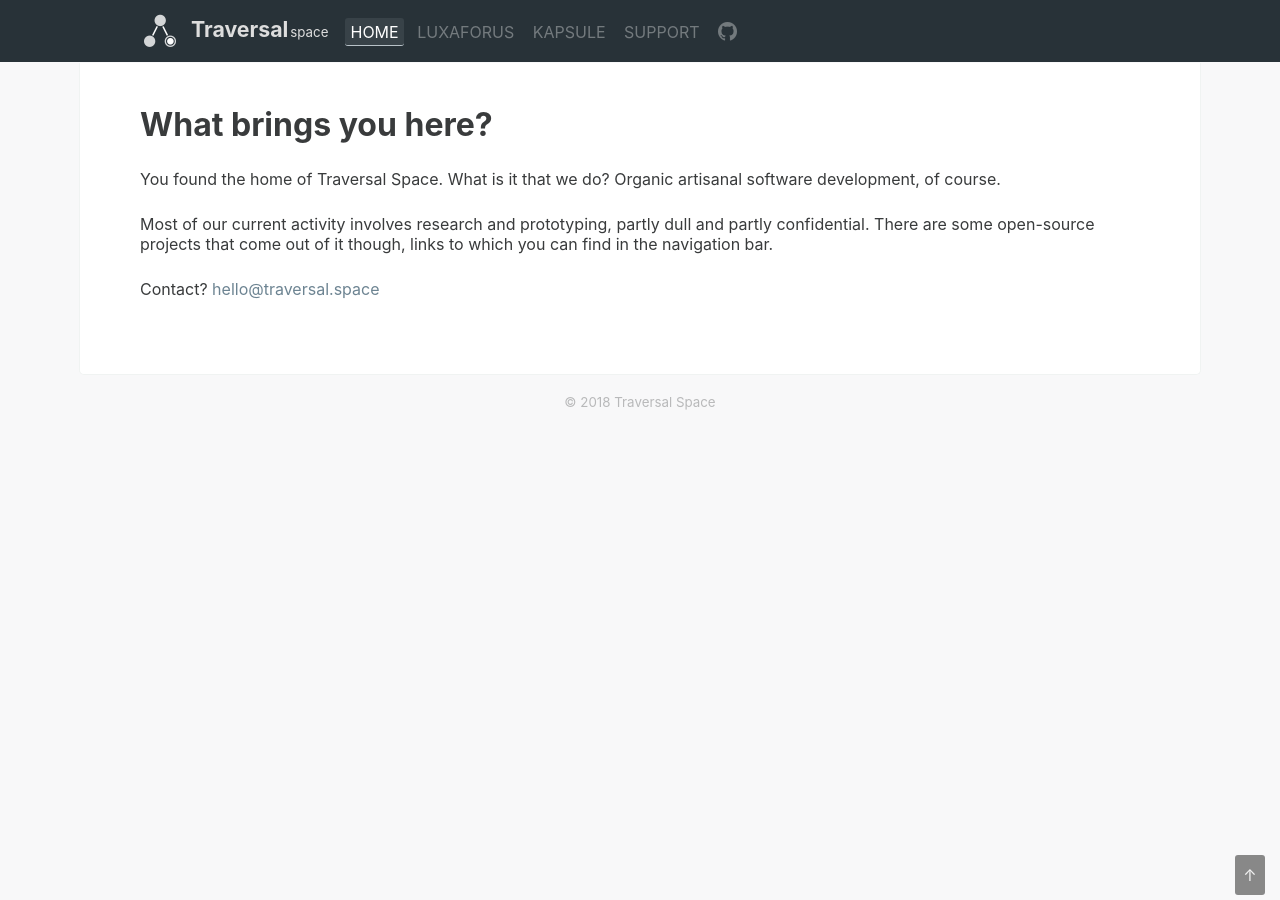
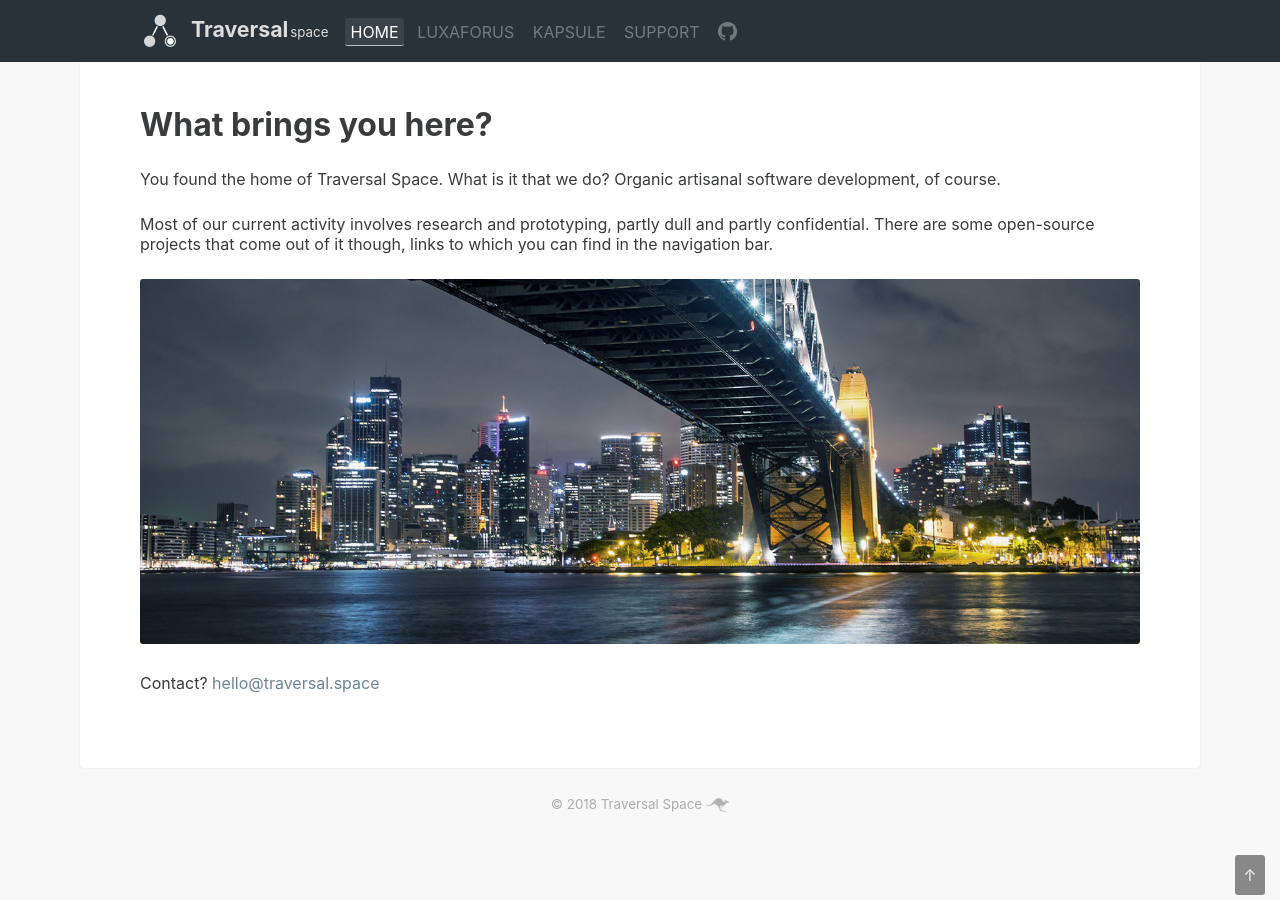
Before and after one commit to Legosteen11/traversals.github.io, a Jekyll site: the page built from index.md, in a window 1280 px wide. Built offline with Jekyll 4.4.1, drawn with Linux system fonts in a browser that asks for light colours; nearby versions of some CDN libraries; some web fonts are replaced.

Commit message:
Australian hero and footer

```diff
--- a/_includes/footer.html
+++ b/_includes/footer.html
@@ -1,3 +1,3 @@
 <div id="footer" class="fixed-width">
-    &copy; {{ site.time | date: '%Y' }} <a href="/">{{ site.title }}</a>
+    &copy; {{ site.time | date: '%Y' }} {{ site.title }}</a> <img src="/assets/images/australian.png" title="Made in Australia" alt="Made in Australia"/>
 </div>
--- a/css/main-v4.css
+++ b/css/main-v4.css
@@ -201,19 +201,20 @@ button:hover {
 /* Footer */
 
 #footer {
-    margin-top: 2px;
-    margin-bottom: 5px;
+    margin-top: 10px;
+    margin-bottom: 50px;
 	height: 50px;
 	line-height: 50px;
 	display: block;
-    opacity: .33;
+    opacity: .3;
 	text-align: center;
     font-size: 10pt;
-    color: #393b3c;
+    color: #000;
 }
 
-#footer a {
-    color: #393b3c;
+#footer img {
+    max-height: 14px;
+    vertical-align: middle;
 }
 
 /* Content */
@@ -235,6 +236,11 @@ button:hover {
 
 .section {
 	position: relative;
+}
+
+.section-content img {
+    max-width: 100%;
+    border-radius: 3px;
 }
 
 .fixed-width {
--- a/index.md
+++ b/index.md
@@ -11,4 +11,6 @@ You found the home of Traversal Space. What is it that we do? Organic artisanal
 
 Most of our current activity involves research and prototyping, partly dull and partly confidential. There are some open-source projects that come out of it though, links to which you can find in the navigation bar.
 
+![Sydney](/assets/images/hero.jpg)
+
 Contact? <a href="#" class="traversal-email"></a>
```
Also changed, not shown: assets/images/australian.png (added), assets/images/hero.jpg (added).
